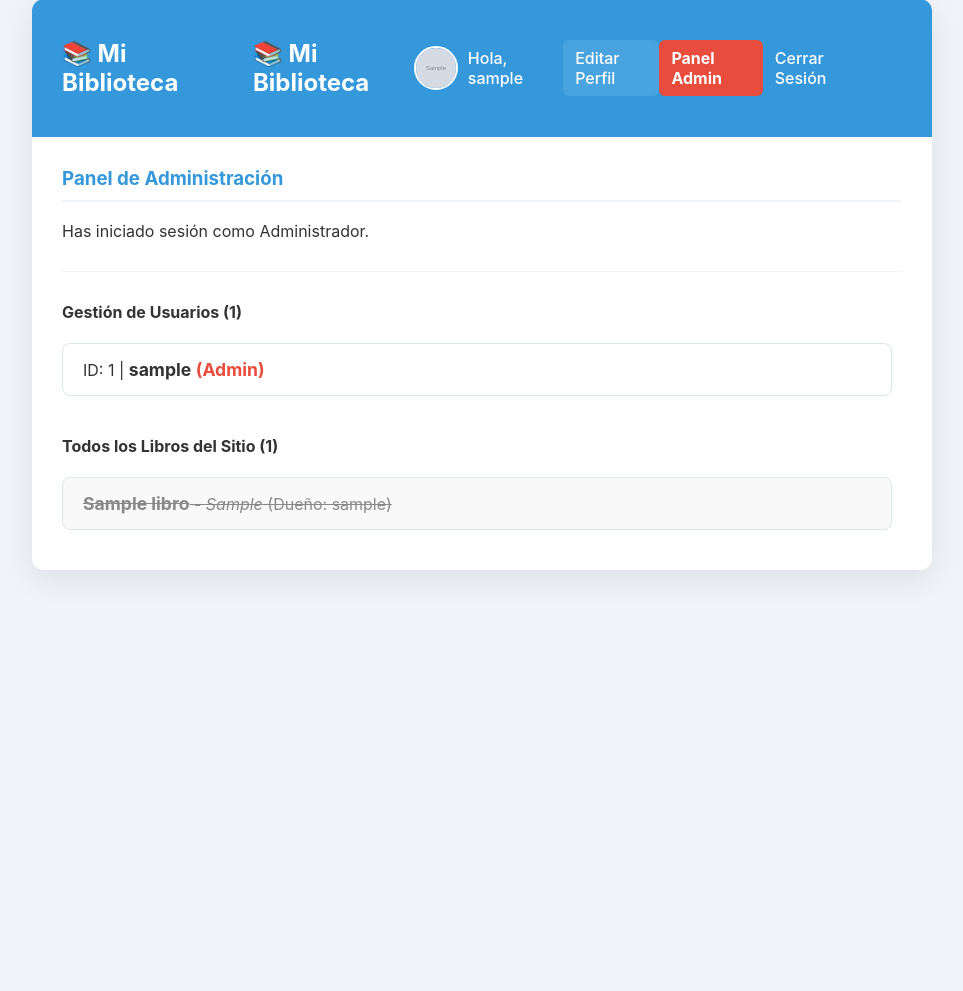
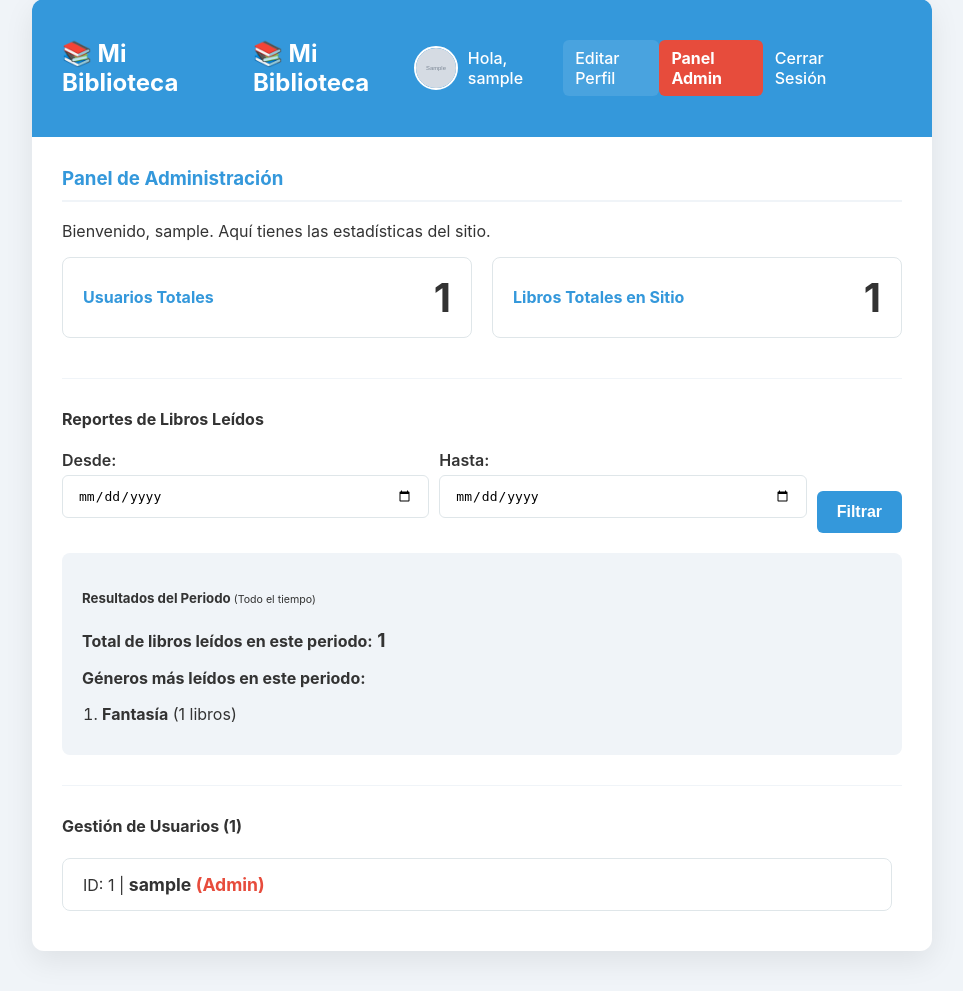
Before and after one commit to DonP0413/biblioteca_python, a Flask app: page /admin in a window 1280 px wide. Shown: the part 41-1032 px from the top of the page, without its empty margins (158-1121 px from the left). Before the commit the page ends 615 px from the top, so only its background shows below. Run offline with Flask 3, Linux system fonts and the light colour scheme; a user stored in the database is signed in; data comes from the database, SQL or seed files in the repository; tables that the repository leaves empty hold one stand-in row (values such as "Sample post"); grey boxes marked "Sample" are stand-in pictures.

Commit message:
arreglo final y reportes

```diff
--- a/app.py
+++ b/app.py
@@ -1,9 +1,11 @@
 import os
 from flask import Flask, render_template, request, redirect, url_for, flash, abort
 from flask_sqlalchemy import SQLAlchemy
+from sqlalchemy import func, desc
 from functools import wraps
 from flask_login import LoginManager, UserMixin, login_user, logout_user, login_required, current_user
 from flask_bcrypt import Bcrypt
+from datetime import datetime, timedelta
 
 # --- Configuración Inicial ---
 app = Flask(__name__)
@@ -78,12 +80,53 @@ class Libro(db.Model):
     leido = db.Column(db.Boolean, default=False)
     usuario_id = db.Column(db.Integer, db.ForeignKey('usuario.id'), nullable=False)
 
-    # --- LÍNEAS NUEVAS ---
-    # Usamos nullable=False y default=0 para asegurarnos de que siempre tengan un valor.
+    # Campos de progreso (existentes)
     paginas_totales = db.Column(db.Integer, nullable=False, default=0)
     pagina_actual = db.Column(db.Integer, nullable=False, default=0)
+
+    # --- LÍNEAS NUEVAS ---
+    # Usamos nullable=True para que sean opcionales
+    ano_publicacion = db.Column(db.Integer, nullable=True)
+    fecha_leido = db.Column(db.DateTime, nullable=True) # Para el reporte de admin
+
+    # Clave foránea para la relación con Genero
+    genero_id = db.Column(db.Integer, db.ForeignKey('genero.id'), nullable=True)
     # --------------------
 
+# --- TABLA NUEVA: Genero ---
+# Esta tabla guardará los géneros (Fantasía, Ciencia Ficción, etc.)
+class Genero(db.Model):
+    __tablename__ = 'genero'
+    id = db.Column(db.Integer, primary_key=True)
+    nombre = db.Column(db.String(100), unique=True, nullable=False)
+
+    # Relación inversa: Un género puede estar en muchos libros
+    libros = db.relationship('Libro', backref='genero', lazy=True)
+
+    def __repr__(self):
+        return f'<Genero {self.nombre}>'
+
+
+# ... (tu clase Genero termina aquí) ...
+
+def inicializar_generos():
+    """Función para añadir géneros por defecto a la BD si está vacía."""
+    # Revisa si la tabla Genero ya tiene datos
+    if Genero.query.count() == 0:
+        print("Poblando la tabla de géneros...")
+        generos_por_defecto = [
+            'Fantasía', 'Ciencia Ficción', 'Terror', 'Misterio',
+            'Novela Histórica', 'Biografía', 'Técnico', 'Clásico', 'Otro'
+        ]
+
+        for nombre in generos_por_defecto:
+            nuevo_genero = Genero(nombre=nombre)
+            db.session.add(nuevo_genero)
+
+        db.session.commit()
+        print("Géneros añadidos.")
+    else:
+        print("La tabla de géneros ya está poblada.")
 # Función de Flask-Login para cargar un usuario desde la sesión
 @login_manager.user_loader
 # Función de Flask-Login para cargar un usuario desde la sesión
@@ -219,31 +262,29 @@ def logout():
     return redirect(url_for('login'))
 
 # --- Rutas CRUD (Biblioteca) ---
+# (Asegúrate de tener 'from datetime import datetime' al inicio de tu app.py)
 
 @app.route('/')
 @login_required
 def biblioteca():
-    # --- Lógica de Búsqueda (NUEVO) ---
-    # Obtenemos el término de búsqueda de la URL (ej. /?q=Quijote)
-    termino_busqueda = request.args.get('q', '') # 'q' es el nombre del input
-
-    # Empezamos la consulta base
+    # --- Lógica de Búsqueda (Existente) ---
+    termino_busqueda = request.args.get('q', '')
     query_base = Libro.query.filter_by(propietario=current_user)
-
-    # Si hay un término de búsqueda, filtramos la consulta
     if termino_busqueda:
-        # Usamos .like() para buscar coincidencias parciales (case-insensitive con 'ilike')
         query_base = query_base.filter(Libro.titulo.ilike(f"%{termino_busqueda}%"))
 
-    # Ejecutamos la consulta final
     libros_del_usuario = query_base.all()
-    # ------------------------------------
 
-    # Pasamos el término de búsqueda de vuelta a la plantilla
-    # para que la barra de búsqueda no se borre.
+    # --- Lógica Nueva ---
+    # Obtenemos todos los géneros para el <select> del formulario
+    generos = Genero.query.all()
+    # -------------------
+
     return render_template('biblioteca.html',
                            libros=libros_del_usuario,
-                           termino_busqueda=termino_busqueda)
+                           termino_busqueda=termino_busqueda,
+                           generos=generos) # Pasamos los géneros
+
 @app.route('/agregar', methods=['POST'])
 @login_required
 def agregar_libro():
@@ -251,14 +292,21 @@ def agregar_libro():
         titulo = request.form['titulo']
         autor = request.form['autor']
 
-        # --- Campo Nuevo ---
-        # Obtenemos el total de páginas. Si está vacío, guardamos 0.
+        # --- Campos Nuevos ---
         try:
-            paginas_totales = int(request.form['paginas_totales'])
-            if paginas_totales < 0:
-                paginas_totales = 0
+            paginas_totales = int(request.form['paginas_totales']) if request.form['paginas_totales'] else 0
         except ValueError:
             paginas_totales = 0
+
+        try:
+            # 'None' si el campo viene vacío
+            ano_publicacion = int(request.form['ano_publicacion']) if request.form['ano_publicacion'] else None
+        except ValueError:
+            ano_publicacion = None
+
+        genero_id = request.form.get('genero_id') # Obtiene el ID del <select>
+        if not genero_id: # Si el usuario no seleccionó
+            genero_id = None
         # -------------------
 
         if titulo and autor:
@@ -266,8 +314,10 @@ def agregar_libro():
                 titulo=titulo,
                 autor=autor,
                 propietario=current_user,
-                paginas_totales=paginas_totales, # Guardamos el valor
-                pagina_actual=0                 # Empezamos en la página 0
+                paginas_totales=paginas_totales,
+                pagina_actual=0,
+                ano_publicacion=ano_publicacion, # Guardamos el año
+                genero_id=genero_id              # Guardamos el ID del género
             )
             db.session.add(nuevo_libro)
             db.session.commit()
@@ -280,34 +330,40 @@ def agregar_libro():
 @app.route('/actualizar_progreso/<int:id_libro>', methods=['GET', 'POST'])
 @login_required
 def actualizar_progreso(id_libro):
-    # Buscamos el libro o damos error 404
     libro = Libro.query.get_or_404(id_libro)
-
-    # Verificamos que el libro pertenezca al usuario actual
     if libro.propietario != current_user:
-        flash('No tienes permiso para editar este libro.', 'danger')
-        abort(403) # Error de "Prohibido"
+        abort(403)
 
     if request.method == 'POST':
         try:
-            # Obtenemos la página actual del formulario
+            # --- Lógica de Progreso (Existente) ---
             pagina_actual = int(request.form['pagina_actual'])
-
-            # Validaciones
-            if pagina_actual < 0:
-                pagina_actual = 0
-            # Evitamos que ponga una pág actual mayor al total
+            if pagina_actual < 0: pagina_actual = 0
             if libro.paginas_totales > 0 and pagina_actual > libro.paginas_totales:
                 pagina_actual = libro.paginas_totales
-
-            # Actualizamos el libro
             libro.pagina_actual = pagina_actual
 
-            # Lógica automática de "Leído"
+            # --- LÓGICA CLAVE DE REPORTES ---
             if libro.paginas_totales > 0 and libro.pagina_actual == libro.paginas_totales:
+                # Si el libro no estaba leído, marca la fecha de hoy
+                if not libro.leido:
+                    libro.fecha_leido = datetime.now()
                 libro.leido = True
             else:
-                libro.leido = False # Si regresa páginas, se marca como no leído
+                # Si el usuario regresa el progreso, el libro ya no está "terminado"
+                libro.leido = False
+                libro.fecha_leido = None # Quita la fecha
+            # --------------------------------
+
+            # --- Lógica Nueva (Año y Género) ---
+            try:
+                libro.ano_publicacion = int(request.form['ano_publicacion']) if request.form['ano_publicacion'] else None
+            except ValueError:
+                libro.ano_publicacion = None
+
+            genero_id = request.form.get('genero_id')
+            libro.genero_id = int(genero_id) if genero_id else None
+            # -----------------------------------
 
             db.session.commit()
             flash('¡Progreso actualizado con éxito!', 'success')
@@ -317,8 +373,9 @@ def actualizar_progreso(id_libro):
             flash('Por favor, introduce un número válido.', 'danger')
             return redirect(url_for('actualizar_progreso', id_libro=id_libro))
 
-    # Si es GET, mostramos la página de actualización
-    return render_template('actualizar_progreso.html', libro=libro)
+    # Si es GET, pasamos los géneros a la plantilla
+    generos = Genero.query.all()
+    return render_template('actualizar_progreso.html', libro=libro, generos=generos)
 
 @app.route('/borrar/<int:id_libro>')
 @login_required
@@ -338,16 +395,51 @@ def borrar_libro(id_libro):
     return redirect(url_for('biblioteca'))
 # --- Rutas de ADMIN ---
 
-@app.route('/admin')
-@login_required  # Primero, debe estar logueado
-@admin_required  # Segundo, debe ser admin
+@app.route('/admin', methods=['GET', 'POST'])
+@login_required
+@admin_required
 def admin_dashboard():
-    # El admin puede ver TODOS los usuarios y libros
-    todos_los_usuarios = Usuario.query.all()
-    todos_los_libros = Libro.query.all()
+    # --- Estadísticas Generales (siempre se calculan) ---
+    total_usuarios = Usuario.query.count()
+    total_libros_sitio = Libro.query.count() # Renombrada para claridad
+
+    # --- Lógica de Reportes con Filtro de Fecha ---
+    fecha_inicio_str = request.form.get('fecha_inicio')
+    fecha_fin_str = request.form.get('fecha_fin')
+    query_base = Libro.query.filter(Libro.leido == True)
+
+    if fecha_inicio_str and fecha_fin_str:
+        try:
+            fecha_inicio = datetime.strptime(fecha_inicio_str, '%Y-%m-%d')
+            fecha_fin = datetime.strptime(fecha_fin_str, '%Y-%m-%d') + timedelta(days=1)
+            query_base = query_base.filter(
+                Libro.fecha_leido >= fecha_inicio,
+                Libro.fecha_leido < fecha_fin
+            )
+        except ValueError:
+            flash("Formato de fecha inválido. Usa AAAA-MM-DD.", "danger")
+            query_base = Libro.query.filter(Libro.leido == True)
+
+    total_leidos_periodo = query_base.count()
+    generos_populares = query_base.join(Genero) \
+                                   .group_by(Genero.nombre) \
+                                   .with_entities(Genero.nombre, func.count(Libro.id).label('total')) \
+                                   .order_by(desc('total')) \
+                                   .all()
+
+    # --- LÓGICA ANTIGUA (GESTIÓN DE USUARIOS) - La volvemos a añadir ---
+    usuarios = Usuario.query.all()
+    # ------------------------------------------------------------------
+
     return render_template('admin.html',
-                           usuarios=todos_los_usuarios,
-                           libros=todos_los_libros)
+                           total_usuarios=total_usuarios,
+                           total_libros=total_libros_sitio, # Nombre nuevo
+                           total_leidos_periodo=total_leidos_periodo,
+                           generos_populares=generos_populares,
+                           fecha_inicio=fecha_inicio_str,
+                           fecha_fin=fecha_fin_str,
+                           usuarios=usuarios # Pasamos la lista de usuarios
+                           )
 
 @app.route('/admin/delete_user/<int:id_usuario>')
 @login_required
@@ -434,9 +526,8 @@ def perfil():
     return render_template('perfil.html')
 
 
-# --- Punto de entrada (para ejecutar con 'python app.py') ---
 if __name__ == '__main__':
-    # Creación de las tablas (solo si no existen)
     with app.app_context():
-        db.create_all()
+        db.create_all()        # 1. Crea las tablas
+        inicializar_generos()  # 2. Puebla los géneros
     app.run(debug=True)
--- a/templates/admin.html
+++ b/templates/admin.html
@@ -2,7 +2,57 @@
 
 {% block content %}
     <h3>Panel de Administración</h3>
-    <p>Has iniciado sesión como Administrador.</p>
+    <p>Bienvenido, {{ current_user.username }}. Aquí tienes las estadísticas del sitio.</p>
+
+    <div style="display: flex; gap: 20px; margin-bottom: 30px;">
+        <div class="libro" style="flex: 1; text-align: center;">
+            <h4 style="margin: 0; color: var(--color-primario);">Usuarios Totales</h4>
+            <strong style="font-size: 2.5em;">{{ total_usuarios }}</strong>
+        </div>
+        <div class="libro" style="flex: 1; text-align: center;">
+            <h4 style="margin: 0; color: var(--color-primario);">Libros Totales en Sitio</h4>
+            <strong style="font-size: 2.5em;">{{ total_libros }}</strong>
+        </div>
+    </div>
+
+    <hr style="border: 0; border-top: 1px solid var(--color-fondo); margin: 30px 0;">
+
+    <h4>Reportes de Libros Leídos</h4>
+
+    <form method="POST" action="{{ url_for('admin_dashboard') }}" style="display: flex; gap: 10px; align-items: flex-end; margin-bottom: 20px;">
+        <div class="form-group" style="flex: 1;">
+            <label for="fecha_inicio">Desde:</label>
+            <input type="date" name="fecha_inicio" id="fecha_inicio" class="form-control" value="{{ fecha_inicio or '' }}">
+        </div>
+        <div class="form-group" style="flex: 1;">
+            <label for="fecha_fin">Hasta:</label>
+            <input type="date" name="fecha_fin" id="fecha_fin" class="form-control" value="{{ fecha_fin or '' }}">
+        </div>
+        <button type="submit" class="btn btn-primario">Filtrar</button>
+    </form>
+
+    <div class="libro" style="background-color: var(--color-fondo); border: none; display: block; align-items: normal;">
+        <h5>
+            Resultados del Periodo
+            <span style="font-weight: 400; font-size: 0.8em;">
+                {% if fecha_inicio %}(Desde {{ fecha_inicio }} hasta {{ fecha_fin }}){% else %}(Todo el tiempo){% endif %}
+            </span>
+        </h5>
+        <p>
+            <strong>Total de libros leídos en este periodo:</strong>
+            <span style="font-size: 1.2em; font-weight: 700;">{{ total_leidos_periodo }}</span>
+        </p>
+        <p><strong>Géneros más leídos en este periodo:</strong></p>
+        {% if generos_populares %}
+            <ol style="padding-left: 20px; margin-top: 10px;">
+            {% for genero, total in generos_populares %}
+                <li><strong>{{ genero }}</strong> ({{ total }} libros)</li>
+            {% endfor %}
+            </ol>
+        {% else %}
+            <p>No se encontraron libros leídos en este periodo.</p>
+        {% endif %}
+    </div>
 
     <hr style="border: 0; border-top: 1px solid var(--color-fondo); margin: 30px 0;">
 
@@ -15,7 +65,7 @@
                     {% if u.is_admin %} <strong style="color: var(--color-peligro);">(Admin)</strong> {% endif %}
                 </span>
                 <span class="libro-actions">
-                    {% if not u.is_admin %}
+                    {% if not u.is_admin and u.id != current_user.id %}
                     <a href="{{ url_for('borrar_usuario_admin', id_usuario=u.id) }}"
                        class="link-delete"
                        onclick="return confirm('¿Seguro que quieres borrar a {{ u.username }} y todos sus libros?')">
@@ -27,15 +77,4 @@
         {% endfor %}
     </div>
 
-    <h4 style="margin-top: 30px;">Todos los Libros del Sitio ({{ libros|length }})</h4>
-    <div style="max-height: 300px; overflow-y: auto; padding-right: 10px;">
-        {% for libro in libros %}
-            <div class="libro {% if libro.leido %}leido{% endif %}">
-                <span class="libro-info">
-                    <strong>{{ libro.titulo }}</strong> - <em>{{ libro.autor }}</em>
-                    (Dueño: {{ libro.propietario.username }})
-                </span>
-            </div>
-        {% endfor %}
-    </div>
 {% endblock %}
```
Also changed, not shown: templates/actualizar_progreso.html (+32 -3 lines), templates/base.html (+61 -0 lines), templates/biblioteca.html (+28 -16 lines).
